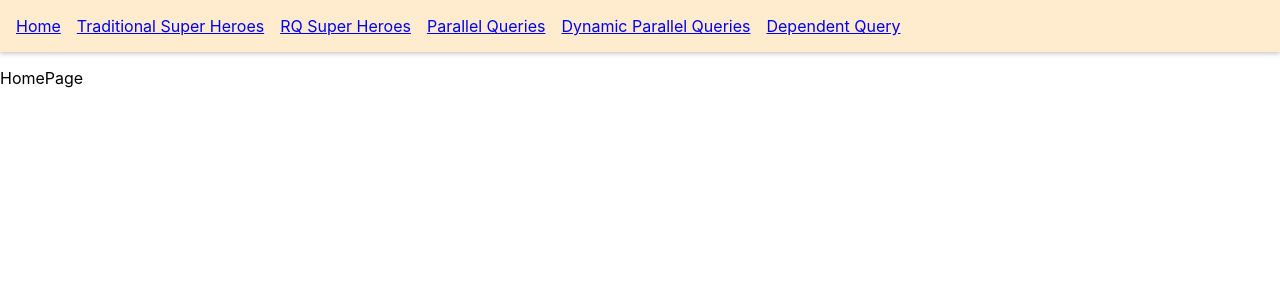
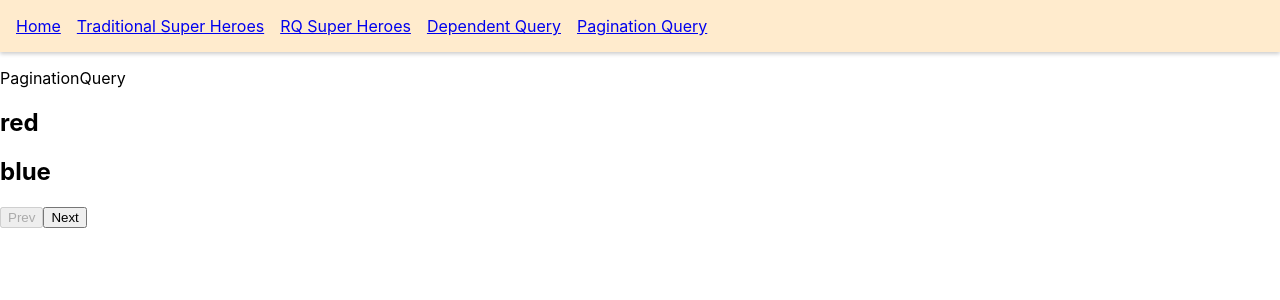
Before and after one commit to dattruong88vn/education-react-query, a React (Create React App) app: page /pagination-query in a window 1280 px wide. Shown: the top 300 px of the page. Built offline with nearby package versions, Linux system fonts and the light colour scheme; data requests are answered from the project's data file.

Commit message:
Pagination + keepPrevious query

```diff
--- a/db.json
+++ b/db.json
@@ -24,5 +24,17 @@
   "users": [{ "id": "dattruong88vn@gmail.com", "channelId": "datruong" }],
   "channels": [
     { "id": "datruong", "courses": ["javascript", "ReactJS", "nextJS"] }
+  ],
+  "colors": [
+    { "id": 1, "label": "red" },
+    { "id": 2, "label": "blue" },
+    { "id": 3, "label": "green" },
+    { "id": 4, "label": "yellow" },
+    { "id": 5, "label": "purple" },
+    { "id": 6, "label": "pink" },
+    { "id": 7, "label": "black" },
+    { "id": 8, "label": "white" },
+    { "id": 9, "label": "orange" },
+    { "id": 10, "label": "grey" }
   ]
 }
--- a/src/App.js
+++ b/src/App.js
@@ -11,6 +11,7 @@ import { RQSuperHeroPage } from "./components/RQSuperHeroPage";
 import { ParallelQueries } from "./components/ParallelQueries";
 import { DynamicParallelQuery } from "./components/DynamicParallelQuery";
 import DependentQueryPage from "./components/DependentQuery";
+import { PaginationQuery } from "./components/PaginationQuery";
 
 const queryClient = new QueryClient();
 
@@ -33,16 +34,19 @@ function App() {
               {/* <li>
                 <Link to="/hw-super-heroes">HW Super Heroes</Link>
               </li> */}
-              <li>
+              {/* <li>
                 <Link to="/rq-parallel-queries">Parallel Queries</Link>
               </li>
               <li>
                 <Link to="/rq-dynamic-parallel-queries">
                   Dynamic Parallel Queries
                 </Link>
+              </li> */}
+              <li>
+                <Link to="/dependent-query">Dependent Query</Link>
               </li>
               <li>
-                <Link to="/dependent-query">Dependent Query</Link>
+                <Link to="/pagination-query">Pagination Query</Link>
               </li>
             </ul>
           </nav>
@@ -68,6 +72,9 @@ function App() {
             <Route path="/dependent-query">
               <DependentQueryPage email="dattruong88vn@gmail.com" />
             </Route>
+            <Route path="/pagination-query">
+              <PaginationQuery />
+            </Route>
             <Route path="/">
               <HomePage />
             </Route>
--- /dev/null
+++ b/src/components/PaginationQuery.js
@@ -0,0 +1,54 @@
+import React, { useState } from "react";
+import axios from "axios";
+import { useQuery } from "react-query";
+
+const fetchColors = (page) => {
+  return axios.get(`http://localhost:4000/colors?_limit=2&_page=${page}`);
+};
+
+export const PaginationQuery = () => {
+  const [pageNum, setPageNum] = useState(1);
+
+  const { data, isLoading, isError, error } = useQuery(
+    ["colors", pageNum],
+    () => fetchColors(pageNum),
+    { keepPreviousData: true }
+  );
+
+  if (isLoading) {
+    return <div>Loading...</div>;
+  }
+
+  if (isError) {
+    return <h2>{error.message}</h2>;
+  }
+
+  return (
+    <div>
+      PaginationQuery
+      <div>
+        {data?.data?.map((item) => {
+          return (
+            <div key={item.id}>
+              <h2>{item.label}</h2>
+            </div>
+          );
+        })}
+      </div>
+      <div>
+        <button
+          onClick={() => setPageNum((prev) => prev - 1)}
+          disabled={pageNum === 1}
+        >
+          Prev
+        </button>
+        <button
+          onClick={() => setPageNum((prev) => prev + 1)}
+          disabled={pageNum === 5}
+        >
+          Next
+        </button>
+      </div>
+    </div>
+  );
+};
```
